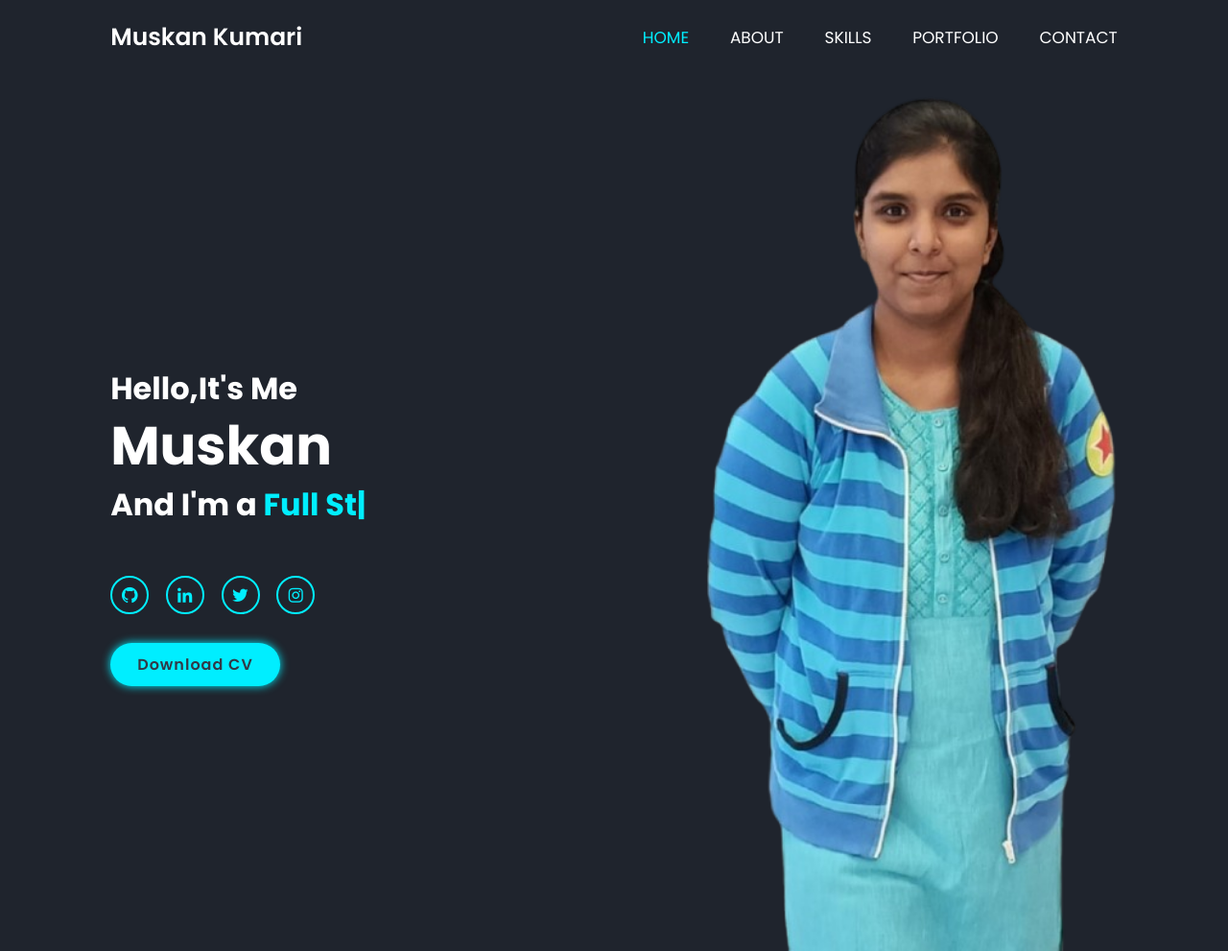
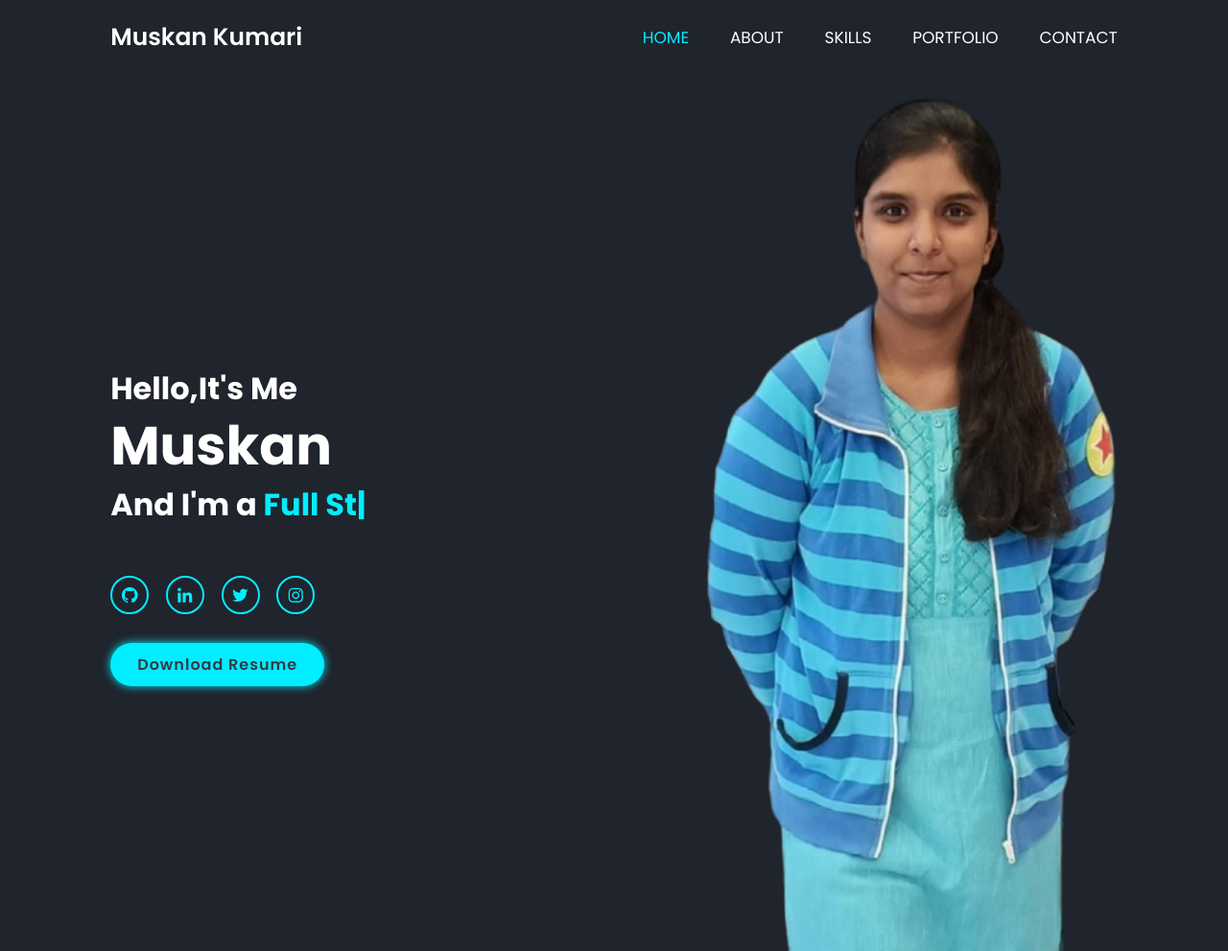
Before and after one commit to Muskan-2005-coder/Portfolio, a plain HTML site: page index.html in a window 1280 px wide. Shown: the top 991 px of the page at 96% size. Drawn offline with nearby package versions, Linux system fonts and the light colour scheme.

Commit message:
commited changes

```diff
--- a/index.html
+++ b/index.html
@@ -34,7 +34,7 @@
                 <a href="https://www.instagram.com/muskan_30297/"><i class='bx bxl-instagram'></i></a>
 
             </div>
-            <a href="#" class="btn">Download CV</a>
+            <a href="https://portfolio-five-beryl-47.vercel.app/" class="btn">Download Resume</a>
         </div>
         <div class="home-img">
             <img src="portfolio.png" alt="">
```
